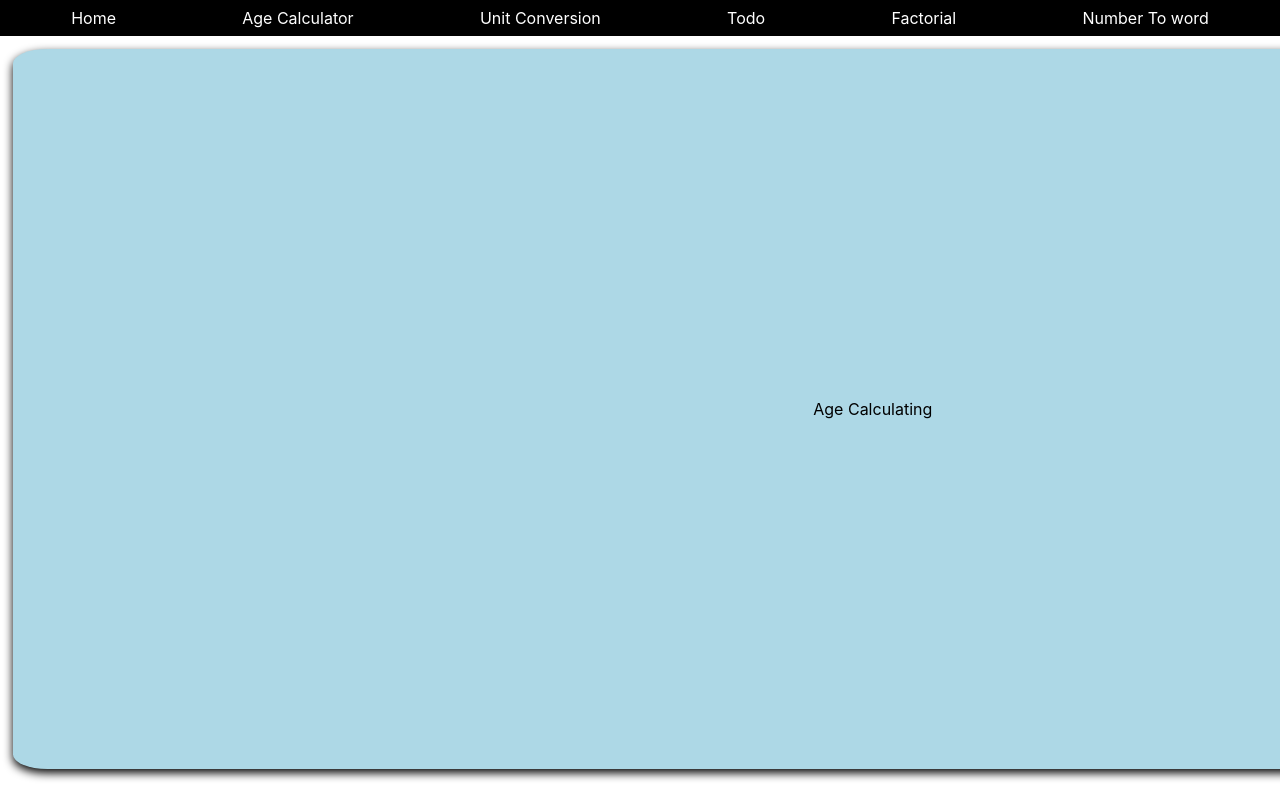
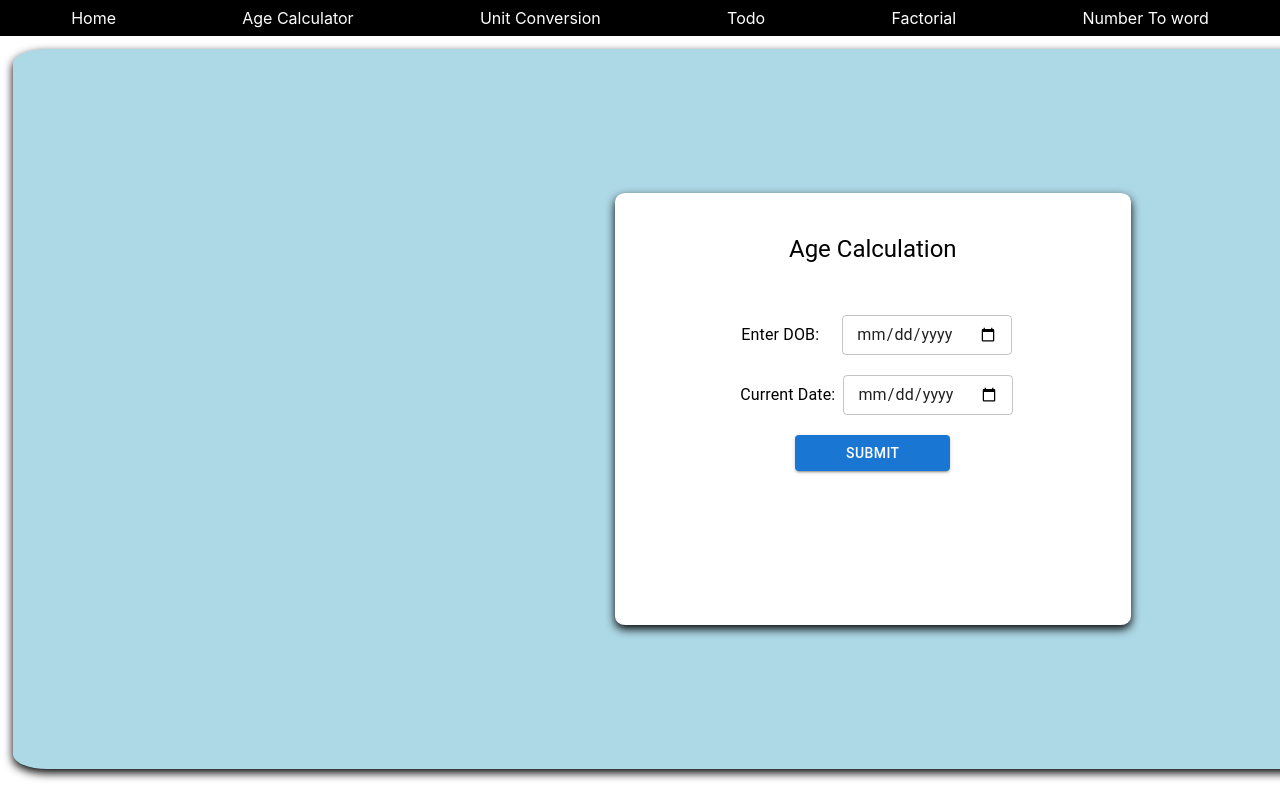
Before and after one commit to rohityadav15/utilitiese, a React (Create React App) app: page /ageCalculator in a window 1280 px wide. Shown: the top 800 px of the page. Built offline with nearby package versions, Linux system fonts and the light colour scheme.

Commit message:
Age calculator

```diff
--- a/package.json
+++ b/package.json
@@ -6,9 +6,12 @@
     "@emotion/cache": "^11.14.0",
     "@emotion/react": "^11.14.0",
     "@emotion/styled": "^11.14.0",
+    "@mui/lab": "^6.0.0-beta.21",
     "@mui/material": "^6.3.0",
     "@mui/material-nextjs": "^6.3.0",
+    "@mui/x-date-pickers": "^7.23.3",
     "cra-template": "1.2.0",
+    "dayjs": "^1.11.13",
     "react": "^19.0.0",
     "react-dom": "^19.0.0",
     "react-router-dom": "^7.1.1",
--- a/src/pages/AgeCalculator.js
+++ b/src/pages/AgeCalculator.js
@@ -1,8 +1,65 @@
-const AgeCalculator=()=>{
-    return(
-        <>
-        Age Calculating
-        </>
-    )
-}
+import { Box, Button, TextField, Typography } from "@mui/material";
+import { useState } from "react";
+
+const AgeCalculator = () => {
+  const [dob, setDob] = useState(0);
+  const [currentYear, setCurrentYear] = useState(0);
+  const [result, setResult] = useState();
+
+  const handleDob = (e) => {
+    setDob(e.target.value);
+  };
+
+  const handleYear = (e) => {
+    setCurrentYear(e.target.value);
+  };
+
+  const handleResult = () => {
+    const birthDate = new Date(dob);
+    const today = new Date(currentYear);
+    let days = today.getDate() - birthDate.getDate();
+    let months = today.getMonth() - birthDate.getMonth();
+    let calculatedAge = today.getFullYear() - birthDate.getFullYear();
+    setResult(
+      `Now your current age is ${calculatedAge} years ${months} months and ${days} days.`
+    );
+  };
+
+  return (
+    <Box
+      style={{
+        display: "flex",
+        flexDirection: "column",
+        alignItems:"center",
+        backgroundColor: "#ffff",
+        height: "60%",
+        width: "30%",
+        borderRadius:"2%",
+        boxShadow: "0px 4px 10px rgba(2, 2, 2, 2)",
+      }}
+    >
+      <Typography variant="h5" margin={5}>
+        Age Calculation
+      </Typography>
+      <Box style={{ display: "flex", flexDirection: "row", margin: 10 }}>
+        <Typography margin={1}>Enter DOB: </Typography>
+        <TextField
+          type="Date"
+          onChange={handleDob}
+          size="small"
+          format="YYYY/MM/DD"
+          style={{ marginLeft: 15 }}
+        />
+      </Box>
+      <Box style={{ display: "flex", flexDirection: "row", margin: 10 }}>
+        <Typography margin={1}>Current Date: </Typography>
+        <TextField onChange={handleYear} size="small" type="Date" />
+      </Box>
+      {result}
+      <Button variant="contained" onClick={handleResult} style={{width:"30%", margin:10}}>
+        Submit
+      </Button>
+    </Box>
+  );
+};
 export default AgeCalculator;
```
Also changed, not shown: 1 other file (tests, documents, lock files or other folders).
